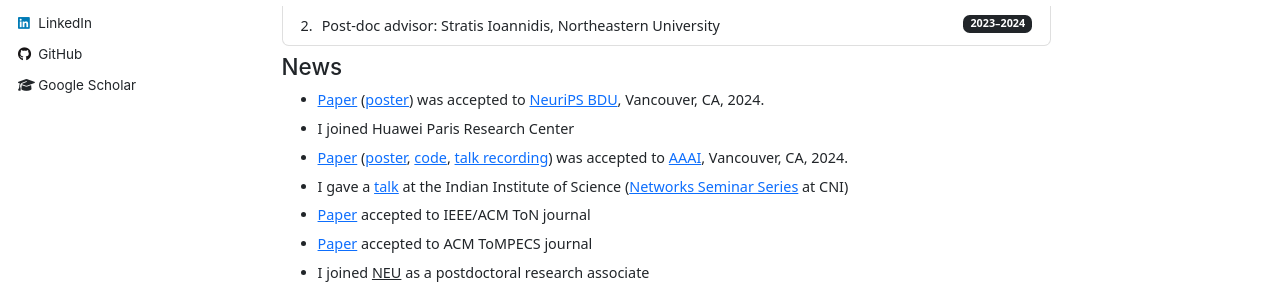
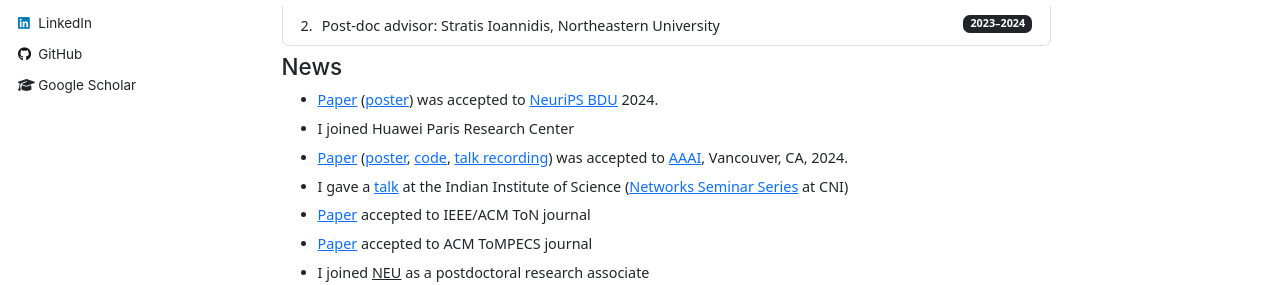
Before and after one commit to tareq-si-salem/tareq-si-salem.github.io, a Jekyll site: the page built from _pages/about.md, in a window 1280 px wide and 933 px high. Shown: the part 442-727 px from the top of the window. Built offline with Jekyll 4.4.1, drawn with Linux system fonts in a browser that asks for light colours.

Commit message:
Update about.md

```diff
--- a/_pages/about.md
+++ b/_pages/about.md
@@ -113,7 +113,7 @@
 </ol>
 <h5> News </h5>
 <ul>
-<li> <a href="https://openreview.net/pdf?id=PGvVf2h2Yb">Paper</a> (<a href="/files/pdf/Poster_NeurIPS_2024.pdf">poster</a>) was accepted to <a href="https://gp-seminar-series.github.io/neurips-2024/">NeuriPS BDU</a>, Vancouver, CA, 2024.</li>
+<li> <a href="https://openreview.net/pdf?id=PGvVf2h2Yb">Paper</a> (<a href="/files/pdf/Poster_NeurIPS_2024.pdf">poster</a>) was accepted to <a href="https://gp-seminar-series.github.io/neurips-2024/">NeuriPS BDU</a> 2024.</li>
  <li> I joined Huawei Paris Research Center</li>
  <li> <a href="https://arxiv.org/abs/2309.04339">Paper</a> (<a href="https://gozde-ozcan.github.io/files/OnlineSubmodularMaximization_AAAI_2024.pdf">poster</a>, <a href="https://github.com/neu-spiral/OSMviaOCO">code</a>, <a href="https://youtu.be/uRnYRcdC5WA">talk recording</a>) was accepted to <a href="https://aaai.org/aaai-conference/">AAAI</a>, Vancouver, CA, 2024.</li>
  <li> I gave a <a href="https://www.youtube.com/watch?v=b4PoeYqJ3xQ&t=203s">talk</a> at the Indian Institute of Science (<a href="https://cni.iisc.ac.in/seminars/">Networks Seminar Series</a> at CNI)</li>
```
